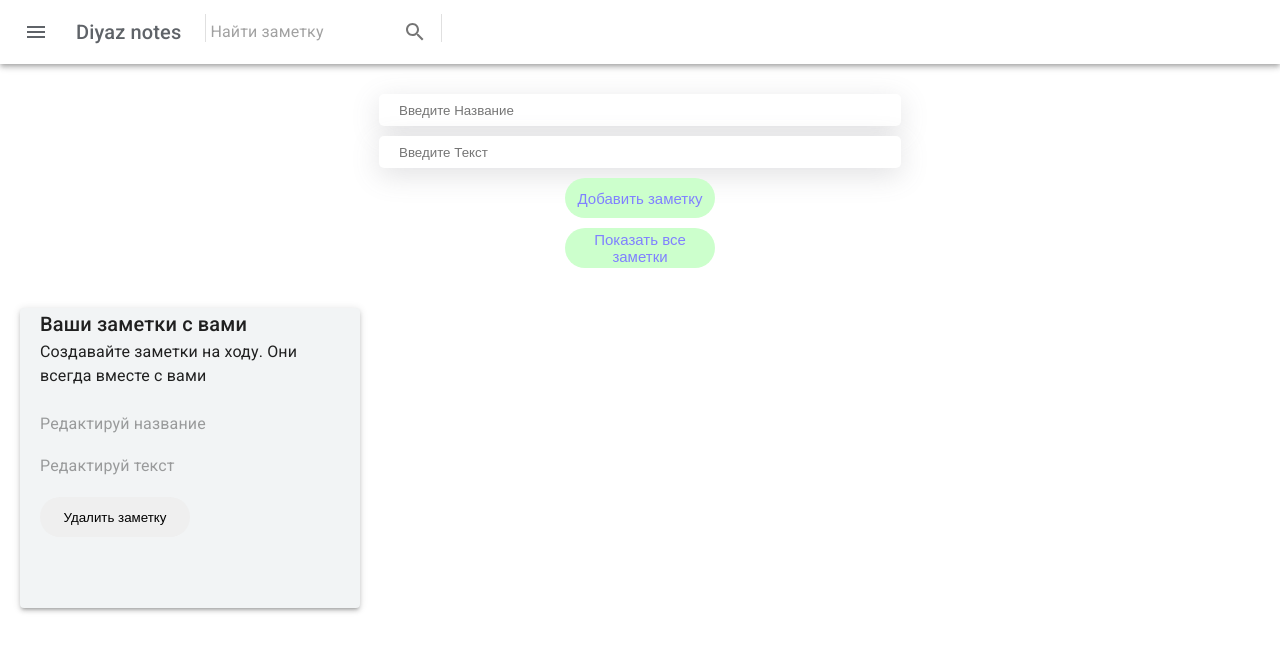
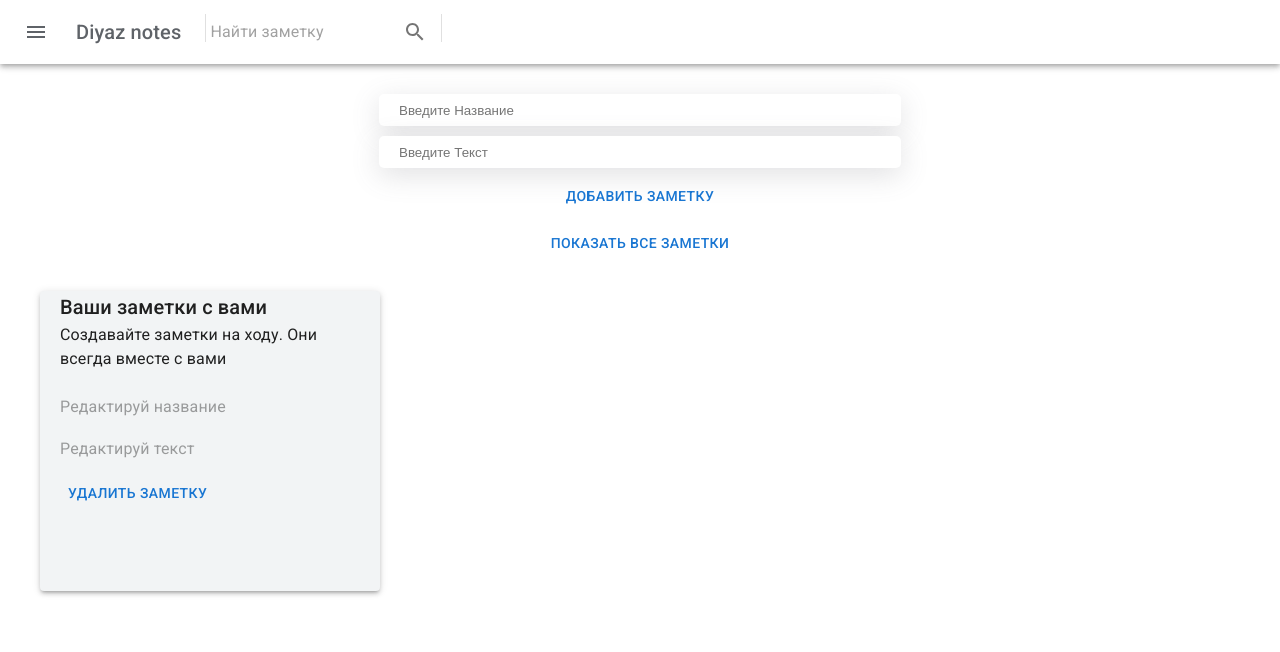
Before and after one commit to DiyazMukhanov/Diyaz-notes, a React (Create React App) app: page / in a window 1280 px wide. Shown: the top 652 px of the page. Built offline with nearby package versions, Linux system fonts and the light colour scheme.

Commit message:
Almost finished

```diff
--- a/src/components/search.tsx
+++ b/src/components/search.tsx
@@ -1,6 +1,6 @@
 import search from '../assets/search.png';
 import styles from './search.module.css';
-import {useContext, useRef} from "react";
+import {useContext, useRef, useState} from "react";
 import NotesContext from "../store/notes-context";
 import {AppBar, Divider, IconButton, InputBase, TextField, Toolbar, Typography } from '@mui/material';
 import MenuIcon from '@mui/icons-material/Menu';
@@ -11,18 +11,29 @@ type Props = {
 }
 
 const Search: React.FC<Props> = ({toggleSide}) => {
+    const [inputValue, setInputValue] = useState('');
     const inputRef = useRef();
     const notesCtx = useContext(NotesContext);
+
+    // console.log(notesCtx.foundNote);
+
     const searchHandler = () => {
+        console.log(inputValue)
+
         // @ts-ignore
-        const enteredInput = inputRef.current.value;
+        let enteredInput = inputRef.current.value;
         // console.log(enteredInput);
 
         const foundNote:any = notesCtx.notes.find((note):any => note.title === enteredInput);
+        // console.log('enteredInput: '+ enteredInput);
+        // console.log(notesCtx.notes);
+        // console.log(foundNote);
 
         if(foundNote) {
             notesCtx.searchNote(foundNote);
         }
+        setInputValue('');
+        console.log(notesCtx.foundNote);
     }
 
 
@@ -52,6 +63,8 @@ const Search: React.FC<Props> = ({toggleSide}) => {
                 <Divider sx={{ height: 28, m: 0.5 }} orientation="vertical" />
 
                 <InputBase
+                    onChange={event => setInputValue(event.target.value)}
+                    value={inputValue}
                     inputRef={inputRef}
                     sx={{ width: "100%" }}
                     placeholder="Найти заметку"
--- a/src/components/workspace/createNote.module.css
+++ b/src/components/workspace/createNote.module.css
@@ -39,19 +39,3 @@
 .form input:hover {
     background: #e6f7ff;
 }
-
-
-.button {
-    width: 150px;
-    height: 40px;
-    border-radius: 40px;
-    cursor: pointer;
-    font-size: 15px;
-    border: none;
-    background: #ccffcc;
-    color: #8080ff;
-}
-
-.button:hover {
-    background: #80d7ff;
-}
--- a/src/components/workspace/createNote.tsx
+++ b/src/components/workspace/createNote.tsx
@@ -1,6 +1,7 @@
 import styles from './createNote.module.css';
 import { useContext, useState, useRef } from "react";
 import NotesContext from "../../store/notes-context";
+import Button from '@mui/material/Button';
 
 const CreateNote:React.FC = (props: any) => {
     interface noteData {
@@ -52,10 +53,10 @@ const CreateNote:React.FC = (props: any) => {
         {/* @ts-ignore */}<form className={styles.form} onSubmit={submitHandler}>
         {/* @ts-ignore */}<input onChange={event => setTitle(event.target.value)} ref={titleRef} placeholder='Введите Название'/>
         {/* @ts-ignore */}<input onChange={event => setText(event.target.value)}  ref={textRef} placeholder='Введите Текст'/>
-            <button className={styles.button}>Добавить заметку</button>
+            <Button>Добавить заметку</Button>
         </form>
 
-        <button className={styles.button} onClick={showAllNotesHandler}>Показать все заметки</button>
+        <Button onClick={showAllNotesHandler}>Показать все заметки</Button>
 
     </div>
 }
--- a/src/components/workspace/note.module.css
+++ b/src/components/workspace/note.module.css
@@ -19,17 +19,3 @@
 .note input:focus {
     outline: none !important;
 }
-
-.button {
-    border-radius: 20px;
-    border: none;
-    height: 40px;
-    width: 150px;
-    margin-top: 5px;
-    cursor: pointer;
-}
-
-.button:hover {
-    background: #80d7ff;
-    color: white;
-}
--- a/src/components/workspace/note.tsx
+++ b/src/components/workspace/note.tsx
@@ -1,7 +1,7 @@
 import styles from './note.module.css';
 import {useContext, useEffect, useState} from "react";
 import NotesContext from "../../store/notes-context";
-import {Grid, Paper, TextField, Typography} from "@mui/material";
+import {Grid, Paper, TextField, Typography, Button} from "@mui/material";
 import useMediaQuery from '@mui/material/useMediaQuery';
 
 type Props = {
@@ -28,12 +28,11 @@ const Note: React.FC<Props> = (props) => {
             setUpdatedText(event.target.value);
             notesCtx.updateNote(id, updatedTitle, updatedText);
         }
-
-       // notesCtx.updateNote(id, updatedTitle, updatedText);
-        // console.log(notesCtx.notes)
     }
 
+    //не должна сработать если мы нажали на сёрч
     useEffect(() => {
+        !notesCtx.foundNote &&
         notesCtx.updateNote(id, updatedTitle, updatedText);
     }, [updatedTitle, updatedText])
 
@@ -45,7 +44,7 @@ const Note: React.FC<Props> = (props) => {
 
     return (
         // <div className={styles.note}>
-        <Grid item xs={12} md={4} lg={4}  sx={{ width: "100px"}}>
+        <div>
             <Paper
                 elevation={3}
                 sx={
@@ -64,7 +63,7 @@ const Note: React.FC<Props> = (props) => {
             }>
        <Typography variant="h6">{props.title}</Typography>
         {/* @ts-ignore */}<Typography sx={{mb:"20px"}}>{props.text}</Typography>
-        {/* @ts-ignore */}<TextField
+        {/* @ts-ignore */}{!notesCtx.foundNote && (<TextField
                 variant="standard"
                 id='title'
                 onChange={updateHandler}
@@ -73,8 +72,8 @@ const Note: React.FC<Props> = (props) => {
                 InputProps={{
                     disableUnderline: true
                 }}
-            />
-        <TextField
+            />)}
+                {!notesCtx.foundNote && (<TextField
             variant="standard"
             id='text'
             onChange={updateHandler}
@@ -83,10 +82,11 @@ const Note: React.FC<Props> = (props) => {
             InputProps={{
                 disableUnderline: true
             }}
-        />
-        <button onClick={removeNoteHandler} className={styles.button}>Удалить заметку</button>
+        />)}
+        <Button onClick={removeNoteHandler}>Удалить заметку</Button>
             </Paper>
-       </Grid>
+        </div>
+
 )
 }
 
--- a/src/components/workspace/notes.module.css
+++ b/src/components/workspace/notes.module.css
@@ -1,6 +1,36 @@
+/*.notesContainer {*/
+/*  display: flex;*/
+/*  flex-wrap: wrap;*/
+/*  !*justify-content: center;*!*/
+/*  gap: 15px;*/
+/*  margin-top: 20px;*/
+/*  border: solid green 1px;*/
+/*  width: 100%;*/
+/*  !*margin-left: 10px;*!*/
+/*  !*margin-right: 10px;*!*/
+/*}*/
+
+/*@media only screen and (max-width: 600px) {*/
+/*    .notesContainer {*/
+/*        justify-content: center;*/
+/*    }*/
+/*}*/
+
 .notesContainer {
+  /*border: solid green 1px;*/
+  width: 1200px;
+  margin-top: 30px;
   display: flex;
+  gap: 10px;
   flex-wrap: wrap;
-  gap: 15px;
-  margin-top: 20px;
 }
+
+@media only screen and (max-width: 1000px) {
+    .notesContainer {
+      flex-direction: column;
+      /*justify-content: center;*/
+      align-items: center;
+      /*flex-wrap: nowrap;*/
+        /*justify-content: center;*/
+    }
+}
--- a/src/components/workspace/notes.tsx
+++ b/src/components/workspace/notes.tsx
@@ -10,14 +10,14 @@ const Notes: React.FC = (props) => {
 
 
     return (
-        // <Container maxWidth="sm" sx={{ mt: "50px"}}>
-            <Grid container spacing={2} sx={{padding:"20px"}}>
+
+            <div className={styles.notesContainer}>
         {notesCtx.foundNote &&
             <Note title={notesCtx.foundNote.title} text={notesCtx.foundNote.text} id={notesCtx.foundNote.id} />}
         {!notesCtx.foundNote &&
              notes.map(note => <Note title={note.title} text={note.text} id={note.id}/>)}
-            </Grid>
-        // </Container>
+            </div>
+
 );
 }
 
--- a/src/components/workspace/workspace.module.css
+++ b/src/components/workspace/workspace.module.css
@@ -4,19 +4,20 @@
     flex-direction: column;
     align-items: center;
     padding-top: 30px;
+    /*border: solid red 1px;*/
 }
 
-.notesContainer {
-    /*border: solid red 1px;*/
-    width: 100%;
-    margin-top: 20px;
-}
+/*.notesContainer {*/
+/*    !*border: solid red 1px;*!*/
+/*    width: 100%;*/
+/*    margin-top: 20px;*/
+/*}*/
 
-@media only screen and (max-width: 400px) {
-    .notesContainer {
-        margin-right: 25px;
-    }
-}
+/*@media only screen and (max-width: 400px) {*/
+/*    .notesContainer {*/
+/*        margin-right: 25px;*/
+/*    }*/
+/*}*/
 
 
 /*.notesContainer {*/
--- a/src/components/workspace/workspace.tsx
+++ b/src/components/workspace/workspace.tsx
@@ -7,7 +7,7 @@ import styles from './workspace.module.css';
 const WorkSpace: React.FC = (props) => {
     return (
         <div className={styles.workSpace}>
-    <CreateNote></CreateNote>
+    <CreateNote />
             {/*<div className={styles.container}>*/}
         {/*<div className={styles.notesContainer}>*/}
             {/*<Container*/}
@@ -15,9 +15,9 @@ const WorkSpace: React.FC = (props) => {
             {/*    sx={{ mt: "50px", width:"70%", */}
             {/*    }}*/}
             {/*    >*/}
-            <div className={styles.notesContainer}>
-        <Notes></Notes>
-            </div>
+            {/*<div className={styles.notesContainer}>*/}
+        <Notes />
+            {/*</div>*/}
                 {/*</Container>*/}
         {/*</div>*/}
             {/*</div>*/}
```
